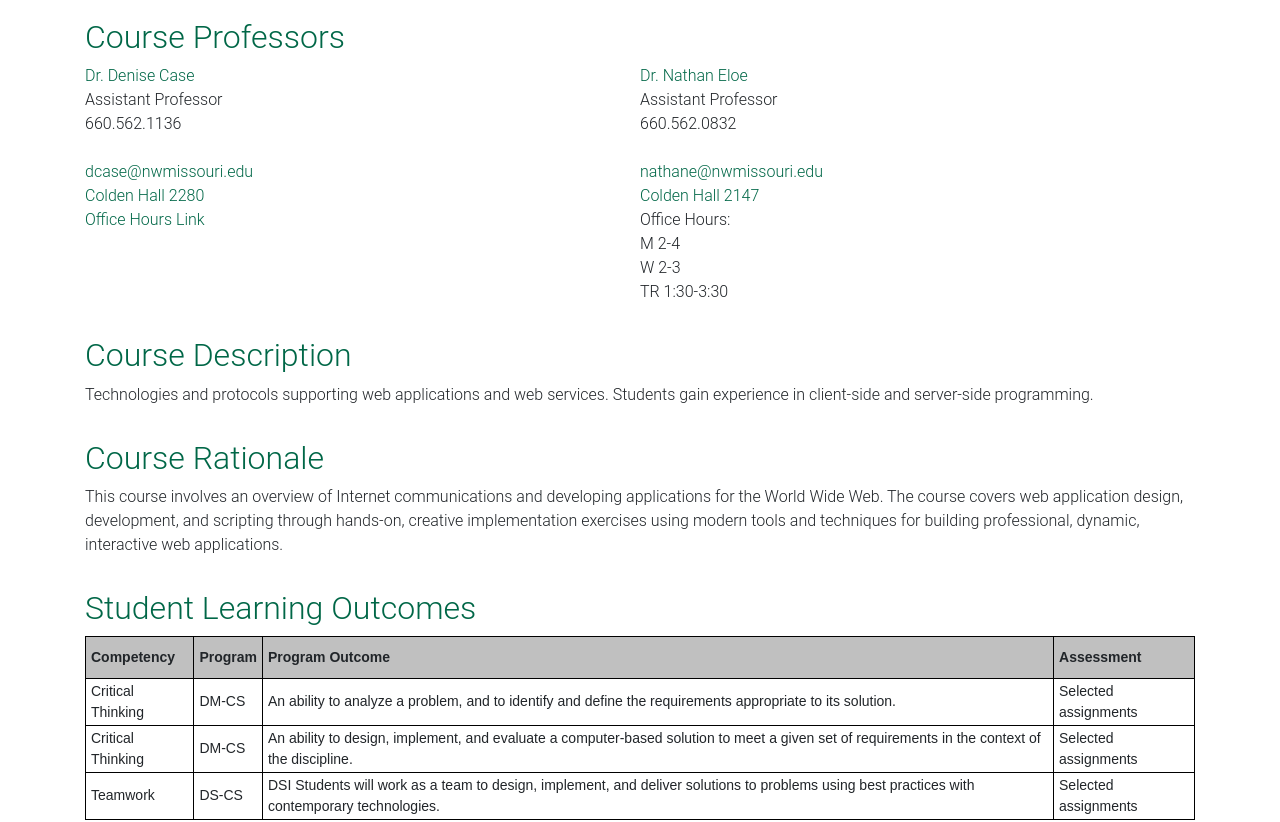
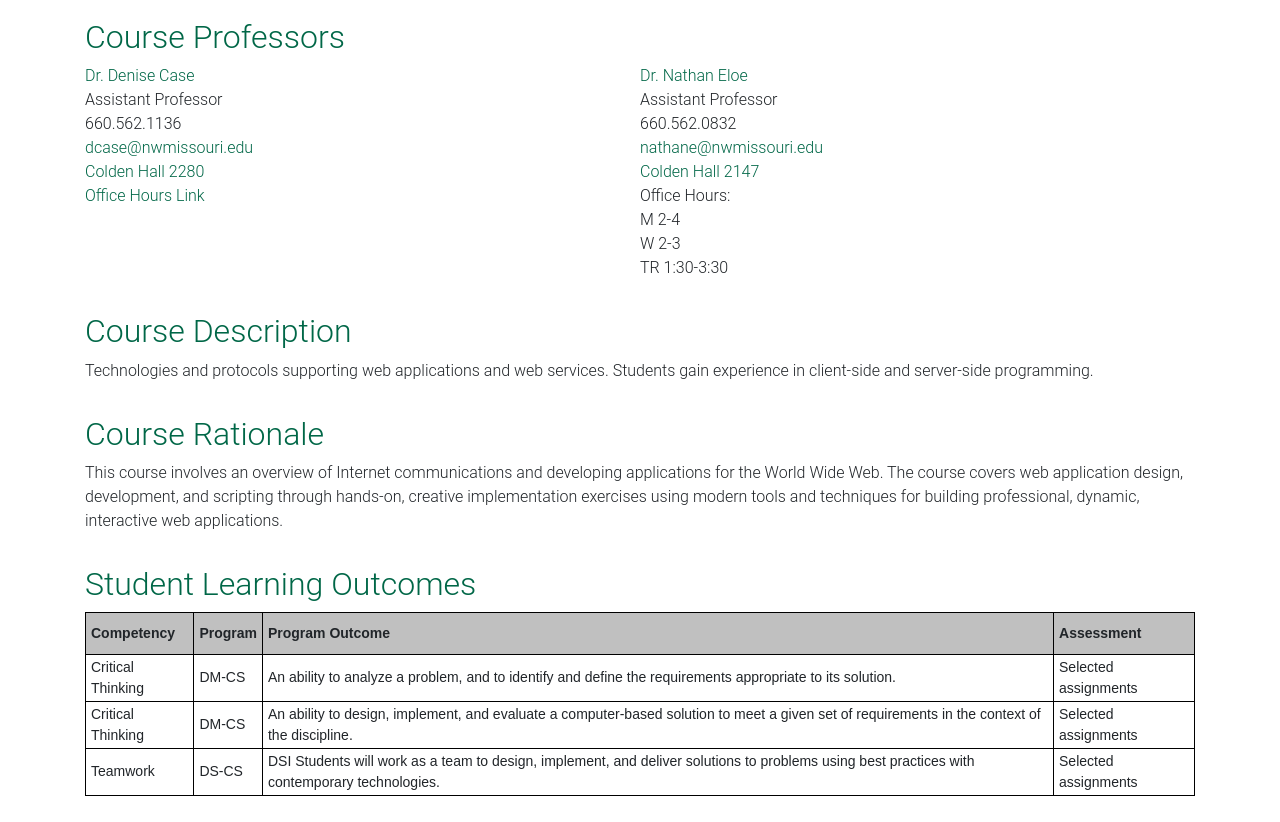
Before and after one commit to denisecase/44-563-webapps-syllabus, a website: page index.html in a window 1280 px wide. Shown: the part 860-1682 px from the top of the page. Drawn offline with nearby package versions, Linux system fonts and the light colour scheme.

Commit message:
Improve SEO score, add  class="tap-target-a"

```diff
--- a/index.html
+++ b/index.html
@@ -218,8 +218,8 @@
               Assistant Professor
               <br />
               660.562.1136
-              <br /><br />
-              <a
+              <br />
+              <a class="tap-target-a"
                 rel="noopener"
                 target="_top"
                 href="mailto:dcase@nwmissouri.edu?Subject=44-563"
@@ -249,8 +249,8 @@
               Assistant Professor
               <br />
               660.562.0832
-              <br /><br />
-              <a
+              <br />
+              <a class="tap-target-a"
                 rel="noopener"
                 target="_top"
                 href="mailto:nathane@nwmissouri.edu?Subject=44-563"
```
